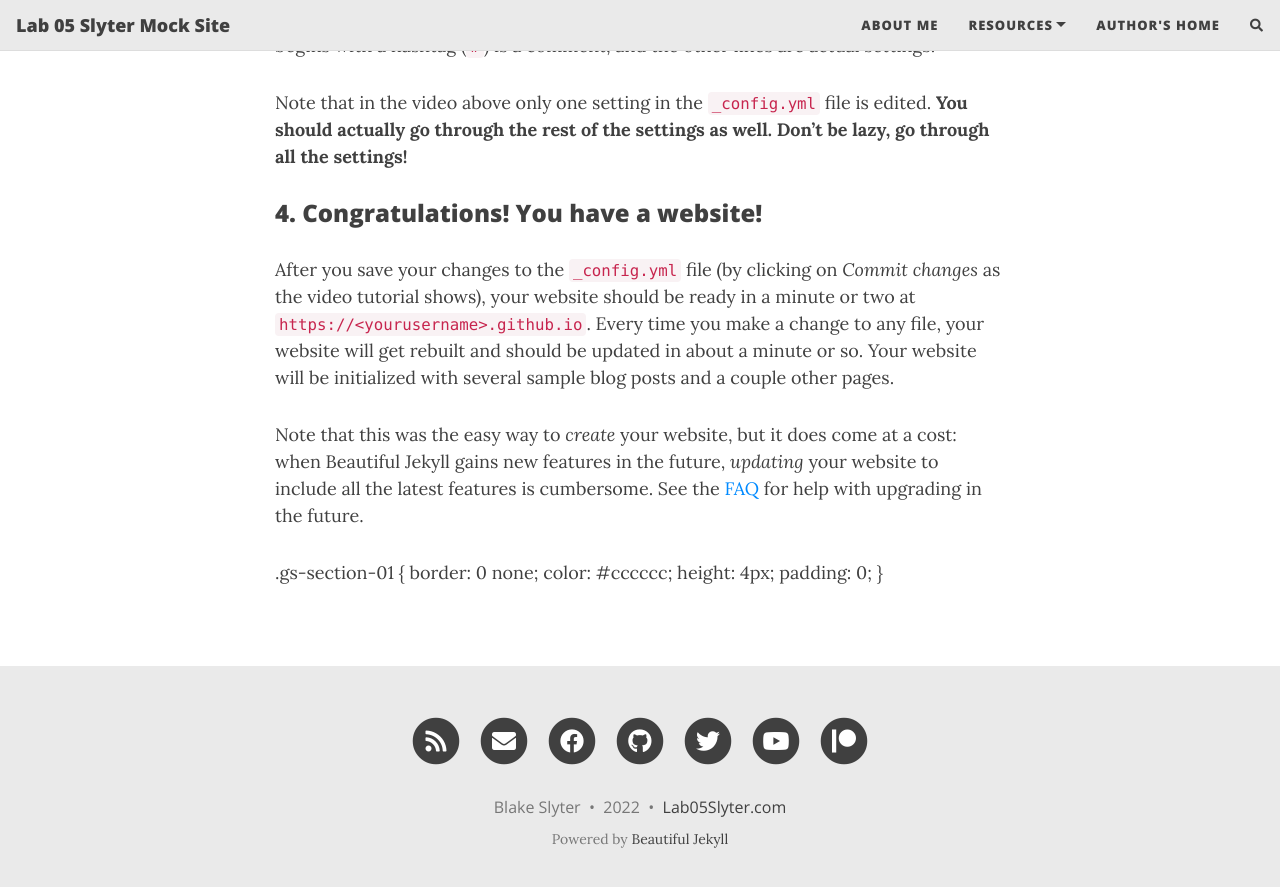
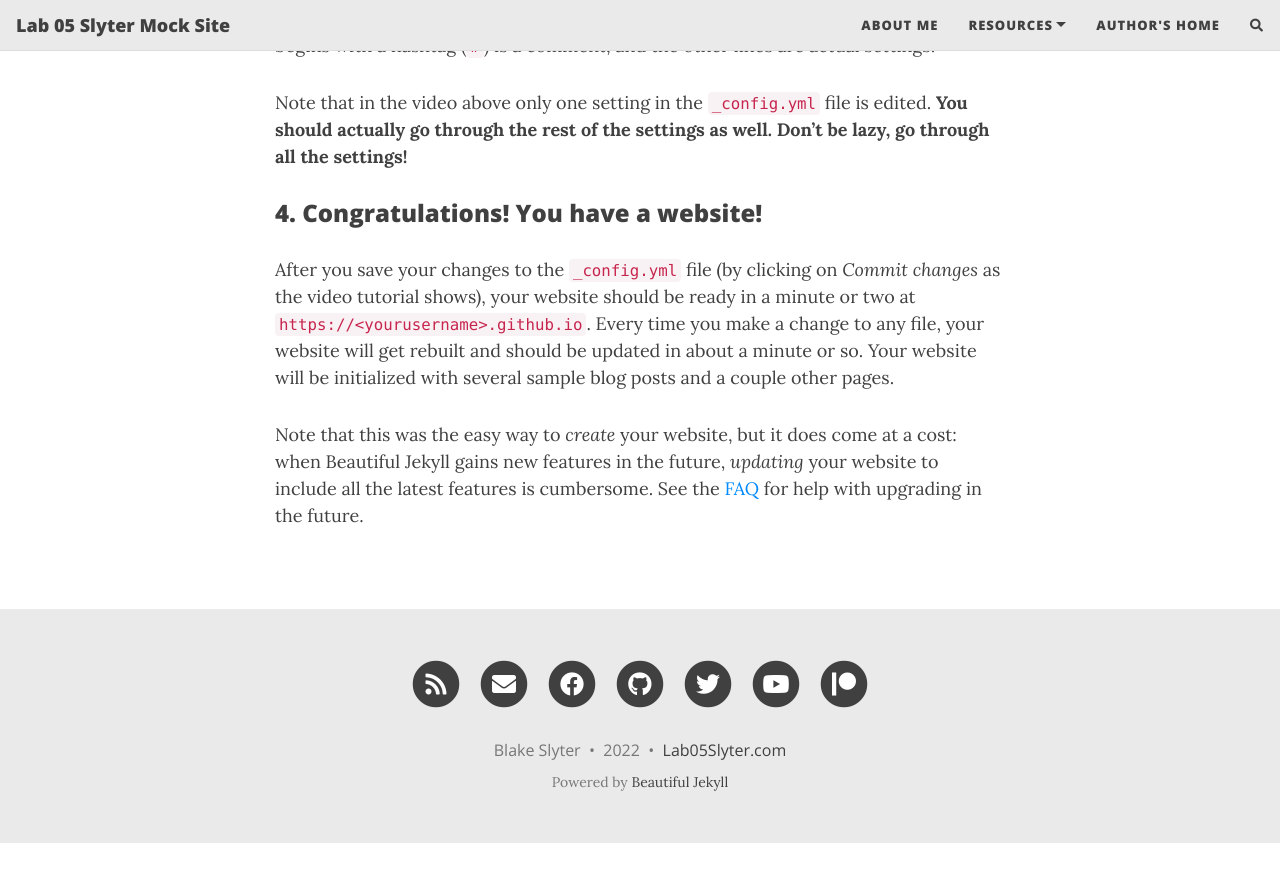
Before and after one commit to Bslyter/bslyter.github.io, a Jekyll site: the page built from getstarted.md, in a window 1280 px wide and 900 px high, scrolled down 1670 px. Shown: the top 887 px of the window. Built offline with Jekyll 4.4.1, drawn with Linux system fonts in a browser that asks for light colours; nearby versions of some CDN libraries; our own code applies the rules of GitHub Pages for plain Markdown files; comment, search, counter and statistics services are not loaded; after the commit the page ends 2513 px from its top, so only the background shows below that.

Commit message:
Update getstarted.md

```diff
--- a/getstarted.md
+++ b/getstarted.md
@@ -49,12 +49,3 @@ Note that in the video above only one setting in the `_config.yml` file is edite
 After you save your changes to the `_config.yml` file (by clicking on *Commit changes* as the video tutorial shows), your website should be ready in a minute or two at `https://<yourusername>.github.io`. Every time you make a change to any file, your website will get rebuilt and should be updated in about a minute or so. Your website will be initialized with several sample blog posts and a couple other pages.
 
 Note that this was the easy way to *create* your website, but it does come at a cost: when Beautiful Jekyll gains new features in the future, *updating* your website to include all the latest features is cumbersome. See the [FAQ](https://beautifuljekyll.com/faq/#updating) for help with upgrading in the future.
-
-</div>
-
-.gs-section-01 {
-  border: 0 none;
-  color: #cccccc;
-  height: 4px;
-  padding: 0;
-}
```
